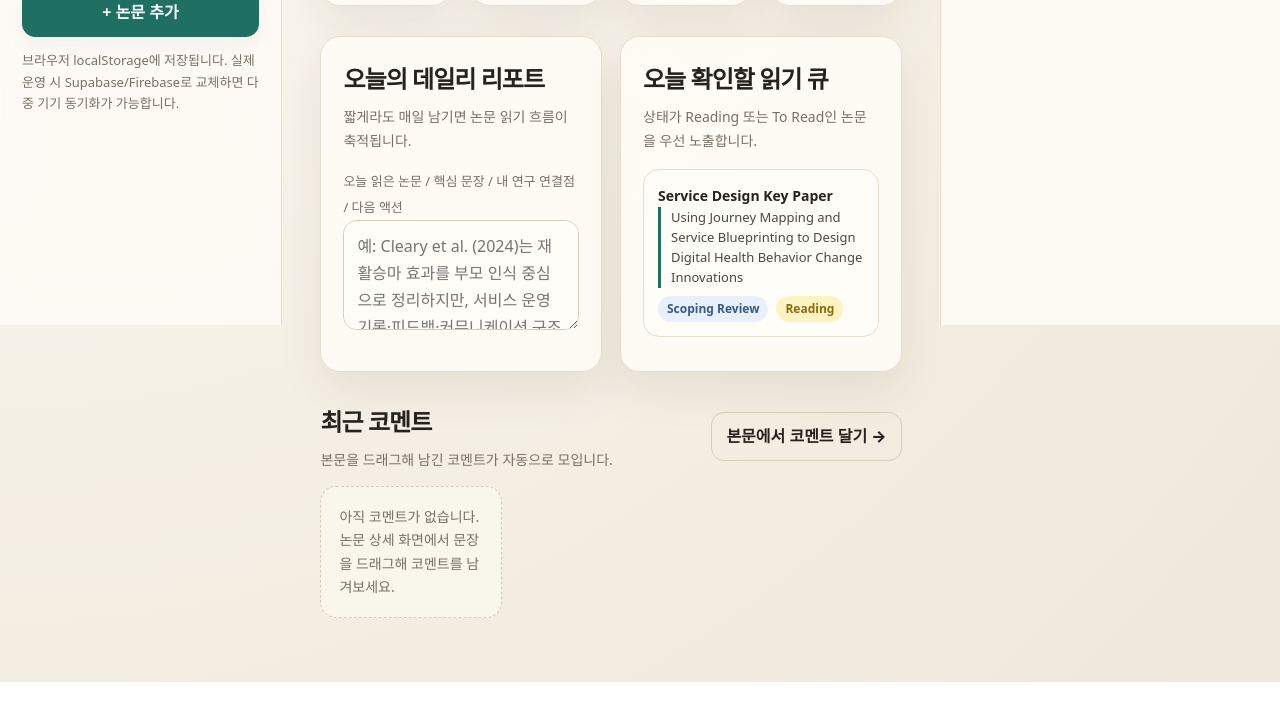
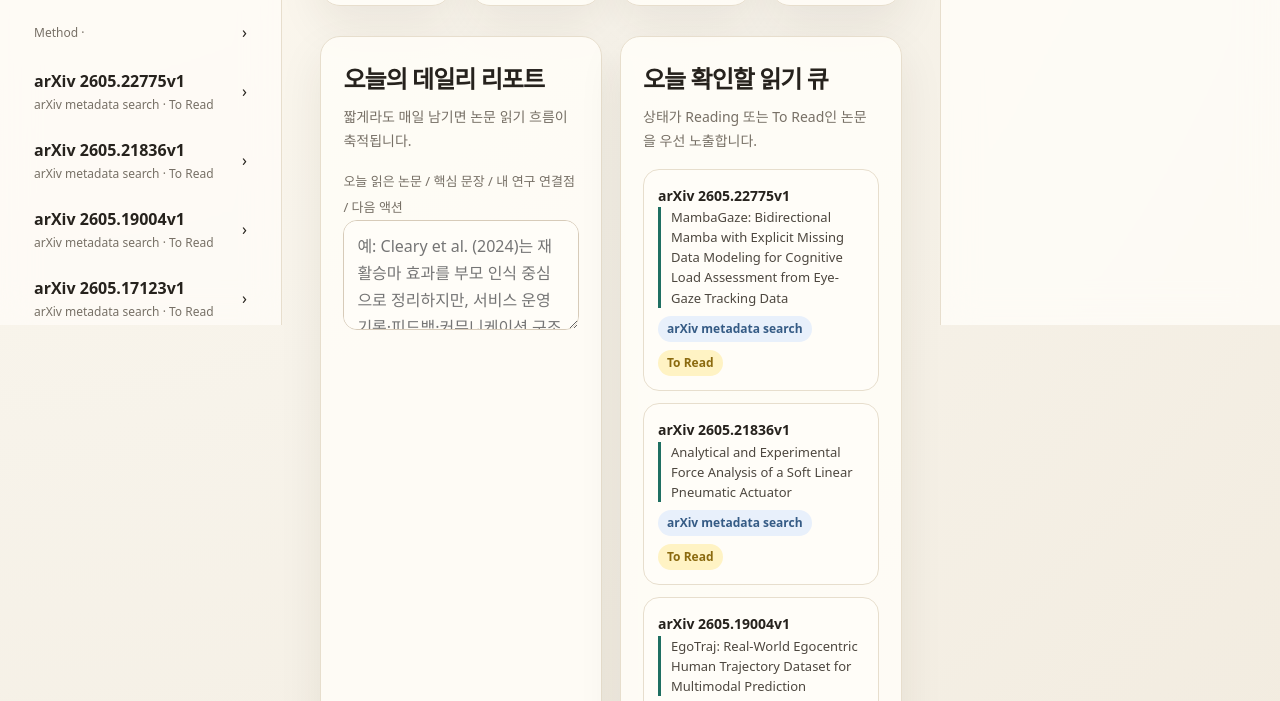
Before and after one commit to 12121s/paper-briefing, a plain HTML site: page index.html in a window 1280 px wide. Shown: the part 475-1176 px from the top of the page. Drawn offline with Linux system fonts and the light colour scheme.

Commit message:
feat: load generated papers json

```diff
--- a/index.html
+++ b/index.html
@@ -1430,7 +1430,23 @@
       toast("JSON 백업 파일을 내려받았습니다.");
     }
 
-    document.addEventListener("DOMContentLoaded", () => {
+
+    async function loadGeneratedData() {
+      try {
+        const papersRes = await fetch("./data/papers.json");
+        const generatedPapers = await papersRes.json();
+
+        if (generatedPapers && generatedPapers.length) {
+          state.papers = generatedPapers;
+          state.selectedPaperId = generatedPapers[0].id;
+        }
+      } catch (e) {
+        console.error("Failed to load generated data:", e);
+      }
+    }
+
+document.addEventListener("DOMContentLoaded", async () => {
+      await loadGeneratedData();
       renderAll();
 
       $$(".nav button[data-view]").forEach(btn => btn.addEventListener("click", () => setView(btn.dataset.view)));
```
